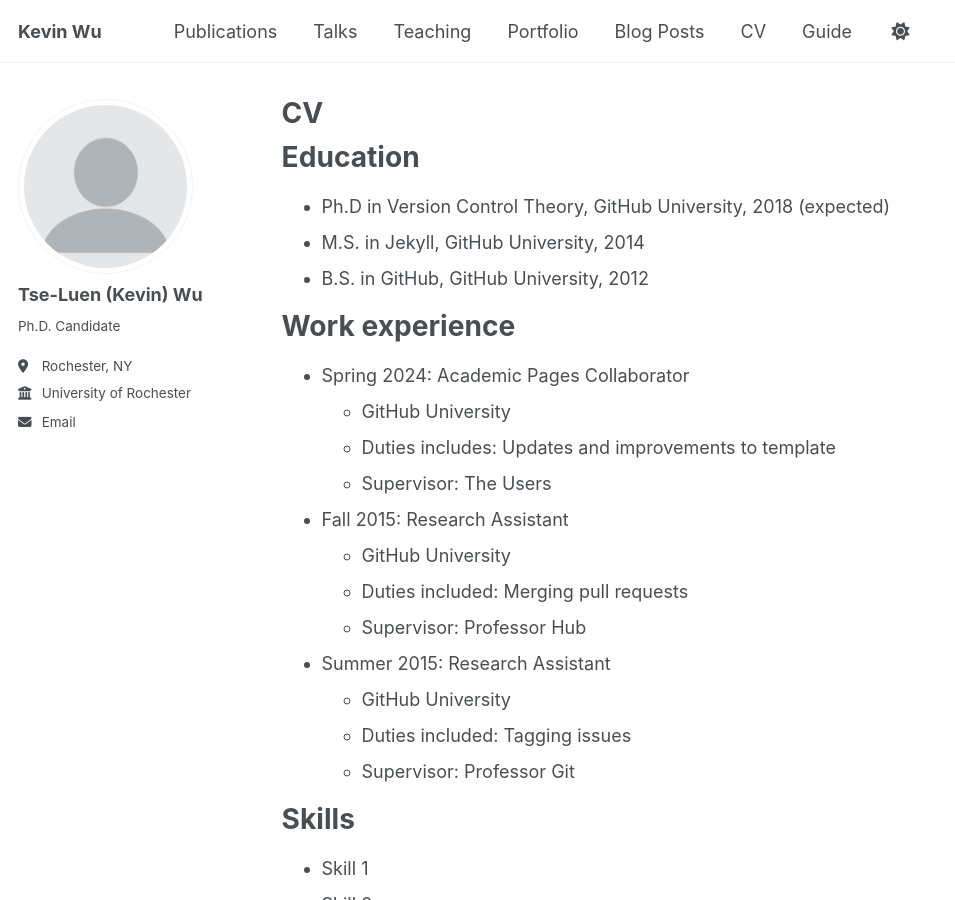
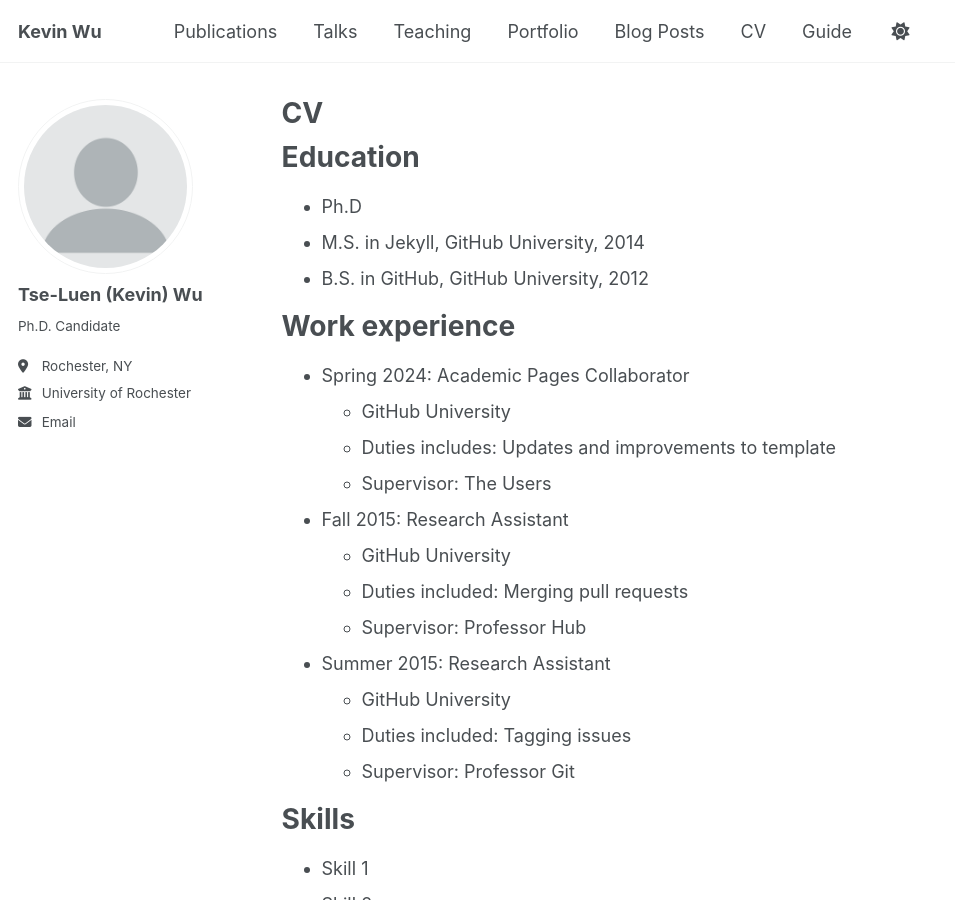
Before and after one commit to kevinwu1785/personal, a Jekyll site: the page built from _pages/cv.md, in a window 1280 px wide and 900 px high. Shown: the whole window, without its empty margins (0-955 px from the left). Built offline with Jekyll 4.4.1, drawn with Linux system fonts in a browser that asks for light colours.

Commit message:
Update cv.md

```diff
--- a/_pages/papers.md
+++ b/_pages/cv.md
@@ -11,7 +11,7 @@ redirect_from:
 
 Education
 ======
-* Ph.D in Version Control Theory, GitHub University, 2018 (expected)
+* Ph.D
 * M.S. in Jekyll, GitHub University, 2014
 * B.S. in GitHub, GitHub University, 2012
 
```
